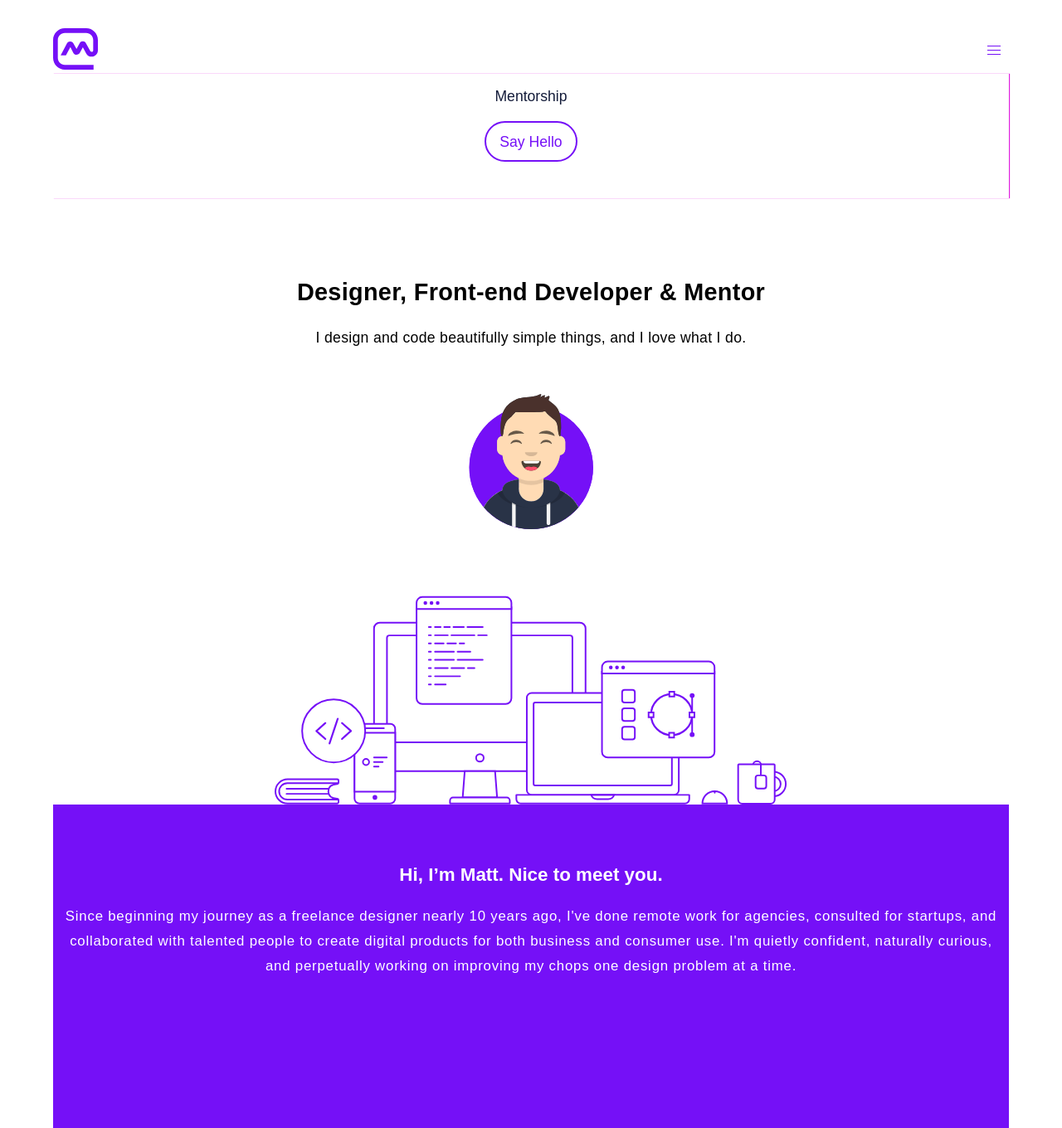
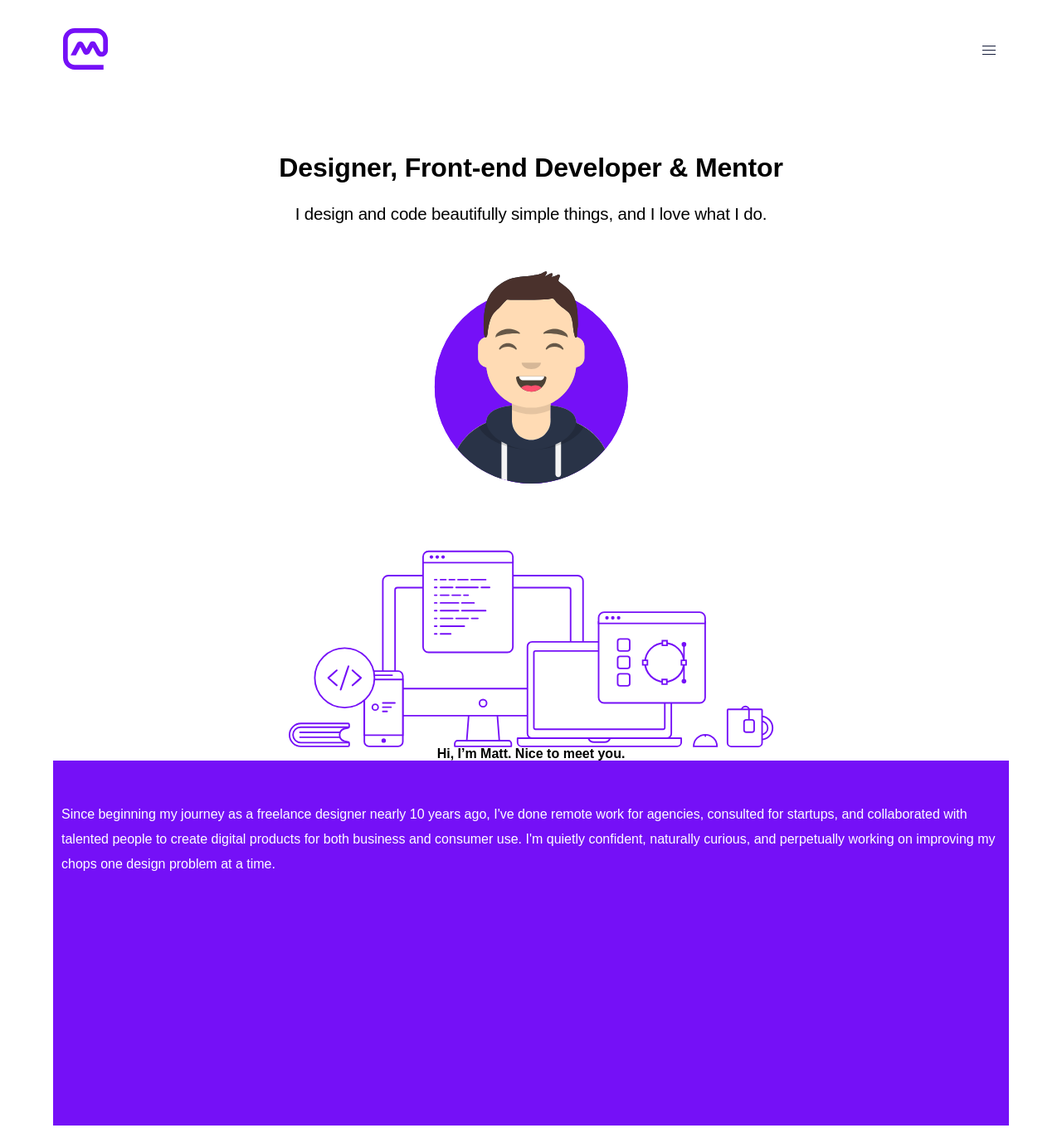
Before and after one commit to mmyeon/self-practice, a plain HTML site: page index.html in a window 1280 px wide. Shown: the top 1360 px of the page at 83% size. Drawn offline with Linux system fonts and the light colour scheme.

Commit message:
[draft] introduce 영역 스타일링 추가

```diff
--- a/css/style.css
+++ b/css/style.css
@@ -22,7 +22,7 @@
 #wrap {
   display: flex;
   flex-flow: column nowrap;
-  width: 95%;
+  width: 100%;
   margin: 0 auto;
   max-width: 1200px;
 }
@@ -38,16 +38,18 @@ header {
 }
 
 header .logo {
-  position: aboslute;
+  /* position: absolute; */
   top: 0;
   left: 0;
   width: 3.4rem;
-  cursor: point;
+  cursor: pointer;
+  margin-left: 6px;
 }
 
 #gnb_button {
-  margin-right: 10px;
-  cursor: point;
+  padding-right: 10px;
+  margin-right: 6px;
+  cursor: pointer;
 }
 
 .bar1,
@@ -55,21 +57,27 @@ header .logo {
 .bar3 {
   width: 16px;
   height: 1px;
-  background-color: var(--purple-color);
+  background-color: var(--black-color);
   margin-top: 4px;
   transition: 0.4s;
 }
 
-/* TODO:(질문)translate로 위치 변경하니까 중아에서 벗어남. 직접 말고 정렬할 수 있는 방법이 있는지!  */
-.change .bar1 {
+/* TODO:(질문)translate로 위치 변경하니까 중아에서 벗어남. 직접 말고 정렬할 수 있는 방법이 있는지!  -> 부모에 포지션 relative 먹이고 자식이 absolute
+하면 회전, 이동 여부와 상관없이 고정!*/
+
+.change {
+  background-color: var(--purple-color);
+}
+
+.change.bar1 {
   transform: rotate(-45deg) translate(-2px, 2px);
 }
 
-.change .bar2 {
+.change.bar2 {
   opacity: 0%;
 }
 
-.change .bar3 {
+.change.bar3 {
   transform: rotate(45deg) translate(-5px, -5px);
 }
 
@@ -78,25 +86,23 @@ nav {
 }
 
 nav .gnb {
-  display: flex;
+  display: none;
+  /* display: flex; */
   flex-direction: column;
   align-items: center;
   height: 150px;
   margin: 0 auto;
-  /* TODO:하단에 그림자영역 만들기 */
-  box-shadow: 1px 0px 1px #de1dde;
-  /* border-bottom: 1px solid black; */
+  box-shadow: 0px 12px 22px -20px #cbcbda;
+  border-bottom: 1px solid rgba(203, 203, 218, 0.38);
 }
 
 .gnb li {
   margin: 0.7rem;
-  font-size: 1.1rem;
+  font-size: 1.2rem;
   line-height: 2rem;
 }
 
 .mentorship {
-  /* TODO:폰트 더 얇게 설정 */
-  font-weight: 300;
   color: var(--black-color);
   cursor: pointer;
 }
@@ -109,9 +115,10 @@ nav .gnb {
   color: var(--purple-color);
   border-radius: 2.4rem;
   border: 2px solid var(--purple-color);
-  padding: 0.8rem 1rem;
+  padding: 0.6rem 1.2rem;
   transition: 0.4s;
   cursor: pointer;
+  font-weight: 400;
 }
 
 .say_hello:hover {
@@ -135,19 +142,22 @@ nav .gnb {
 }
 
 .hero_text {
+  /* TODO:span에 패딩을 먹이면 왜 글자 정렬이 깨질까? -> display속성이 inline이어서 깨지니까 inline-block으로 변경*/
   text-align: center;
   line-height: 2.2rem;
-  letter-spacing: 0.02rem;
+  letter-spacing: -0.01rem;
   margin-bottom: 50px;
+  padding: 0 25px;
 }
 
 .hero_text .title {
-  font-size: 1.8rem;
+  font-size: 2rem;
   margin-bottom: 20px;
+  font-weight: 900;
 }
 
 .hero_text .desc {
-  font-size: 1.1rem;
+  font-size: 1.28rem;
 }
 
 .img_container {
@@ -156,17 +166,24 @@ nav .gnb {
   align-items: center;
 }
 .img_container .avartar {
-  width: 23%;
+  width: 36%;
   margin-bottom: 80px;
 }
 
 .img_container .computer {
-  width: 95%;
+  width: 90%;
 }
 
 /* 인트로듀스 CSS */
+
 .introduce_section {
-  display: block;
+  position: relative;
+  display: flex;
+  flex-direction: column;
+  align-items: center;
+}
+
+.introduce {
   width: 100%;
   background: var(--purple-color);
   color: var(--white-color);
@@ -175,18 +192,41 @@ nav .gnb {
   display: flex;
   flex-direction: column;
   align-items: center;
-  /* text-align: center; */
+  position: relative;
 }
 
-.introduce_section .greeting {
+.introduce .greeting {
   font-size: 1.4rem;
   margin: 20px 0;
 }
 
-.introduce_section .introduce {
-  font-size: 1.05rem;
+.introduce .about_me {
+  font-size: 1.28rem;
   letter-spacing: 0.05rem;
   text-align: center;
+  padding: 0 20px;
+}
+.jobs_description {
+  width: 90%;
+  position: absolute;
+  top: 66%;
+  background: white;
+  border-radius: 13px;
+  margin-top: 20px;
+  display: flex;
+  flex-direction: column;
+  border: 1px solid rgba(203, 203, 218, 0.38);
+}
+
+.jobs_description section {
+  display: flex;
+  flex-direction: column;
+  align-items: center;
+  border-bottom: 1px solid rgba(203, 203, 218, 0.38);
+}
+
+.job_description section:last-child {
+  border: 0px;
 }
 
 /* PC CSS */
```
